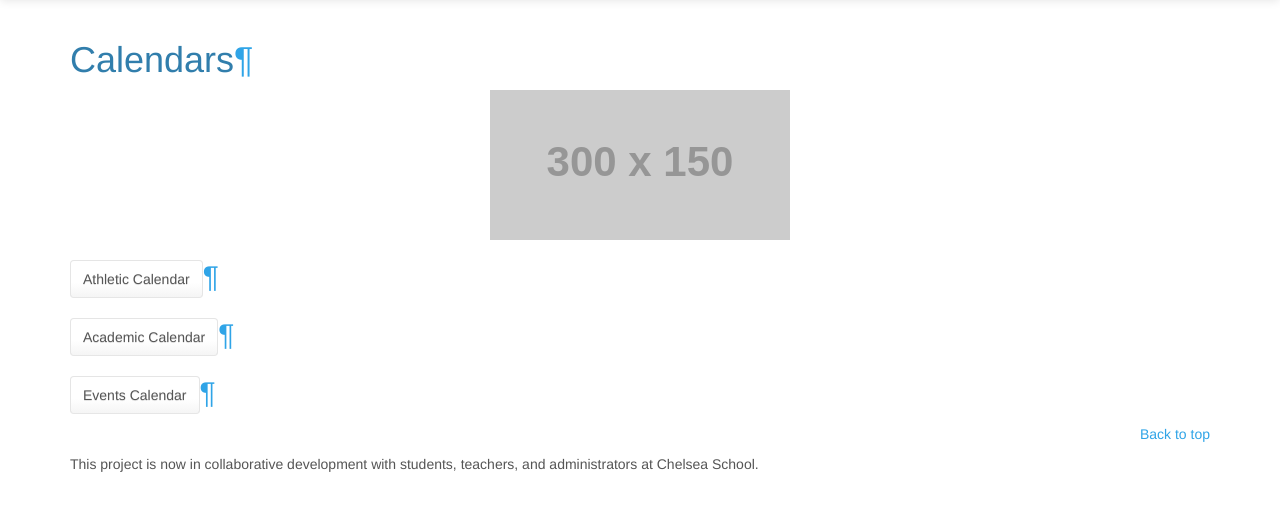
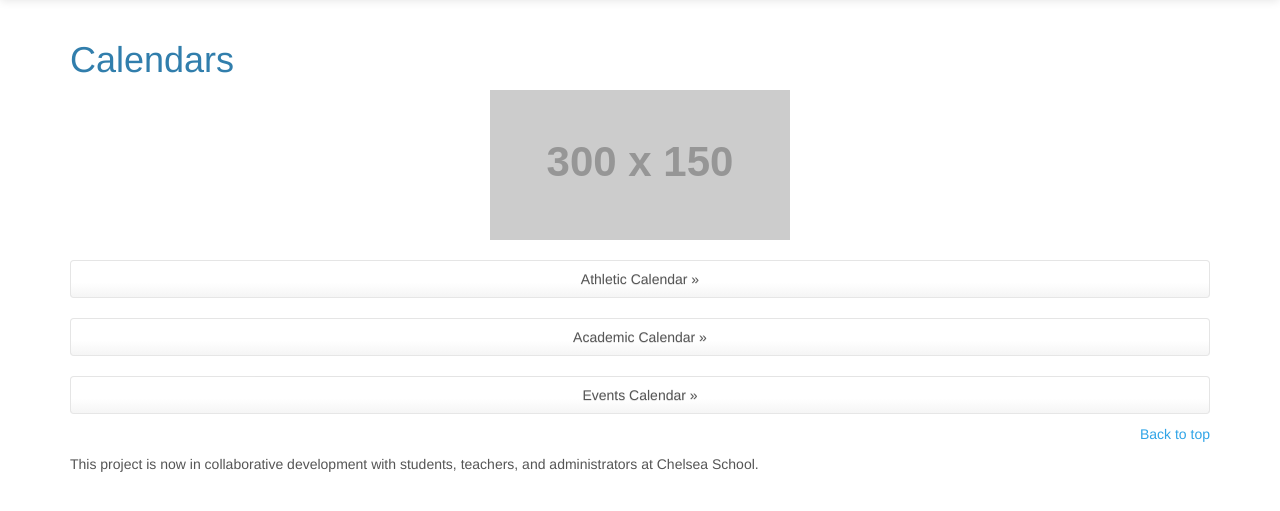
Before and after one commit to ChelseaSchool/Chelsea_Mobile, a PHP site: page /calendar.php in a window 1280 px wide. Shown: the part 102-613 px from the top of the page. Run offline with PHP 8.4, Linux system fonts and the light colour scheme; grey boxes labelled with a size stand in for pictures from a placeholder-image service; data that the repository does not hold is empty; some libraries are stand-ins or nearby versions.

Commit message:
rearranging and cleaning code

```diff
--- a/alum.php
+++ b/alum.php
@@ -80,7 +80,7 @@ require_once 'includes/metadata_functions.php';
                         </p>
 
                     </div>
-<h1>Alumni Services</h1>
+
 <p><a type="button" class="btn btn-default btn-block" href="https://www.google.com/a/chelseapride.org/ServiceLogin?service=mail&passive=true&rm=false&continue=https://mail.google.com/a/chelseapride.org/&ss=1&ltmpl=default&ltmplcache=2&emr=1"><span class="glyphicon glyphicon-envelope"></span> Access Chelsea Email Account &raquo; </a></p>
 <p><a type="button" class="btn btn-default btn-block" href="http://chelseapride.org/helpdesk" title="Contact Helpdesk if you have trouble with your Chelsea accounts"><span class="glyphicon glyphicon-hdd"></span> Tech Support (Helpdesk) &raquo;</a></p>
 <p><a type="button" class="btn btn-default btn-block" href="mailto:information@chelseaschool.edu" title="Career Support Placeholder"><span class="glyphicon glyphicon-briefcase"></span> Career Support &raquo; </a>
@@ -90,8 +90,7 @@ require_once 'includes/metadata_functions.php';
 
         </div>
 
-    </div>
-    </div>
+
         <?php write_footer(); ?>
 </body>
 </html>
--- a/calendar.php
+++ b/calendar.php
@@ -55,8 +55,7 @@ require_once 'includes/metadata_functions.php';
 
                 <div class="section" id="calendars">
                     <h1>
-                        Calendars<a class="headerlink" href="#calendars"
-                            title="Permalink to this headline">¶</a>
+                        Calendars
                     </h1>
       <p>
                                             <img class="center-block img-responsive"
@@ -64,37 +63,31 @@ require_once 'includes/metadata_functions.php';
                                                 title="Placeholder for Relevant Image"
                                                 src="http://placehold.it/300x150">
                                         </p>
-                        </p>
+
                     </div>
 
                     <div class="section" id="id1">
                         <h2>
-                            <a class="btn btn-default"
+                            <a class="btn btn-block btn-default"
                                 href="http://google.com/calendar"><i
                                 class="fa fa-external-link"></i>
-                                Athletic Calendar</a><a
-                                class="headerlink" href="#id1"
-                                title="Permalink to this headline">¶</a>
+                                Athletic Calendar &raquo;</a>
                         </h2>
                     </div>
                     <div class="section" id="id2">
                         <h2>
-                            <a class="btn btn-default"
+                            <a class="btn btn-block btn-default"
                                 href="cal2014-2015.php"><i
                                 class="fa fa-external-link"></i>
-                                Academic Calendar</a><a
-                                class="headerlink" href="#id2"
-                                title="Permalink to this headline">¶</a>
+                                Academic Calendar &raquo;</a>
                         </h2>
                     </div>
                     <div class="section" id="id3">
                         <h2>
-                            <a class="btn btn-default"
+                            <a class="btn btn-block btn-default"
                                 href="http://google.com/calendar"><i
                                 class="fa fa-external-link"></i> Events
-                                Calendar</a><a class="headerlink"
-                                href="#id3"
-                                title="Permalink to this headline">¶</a>
+                                Calendar &raquo;</a>
                         </h2>  <p>
 
                     </div>
```
